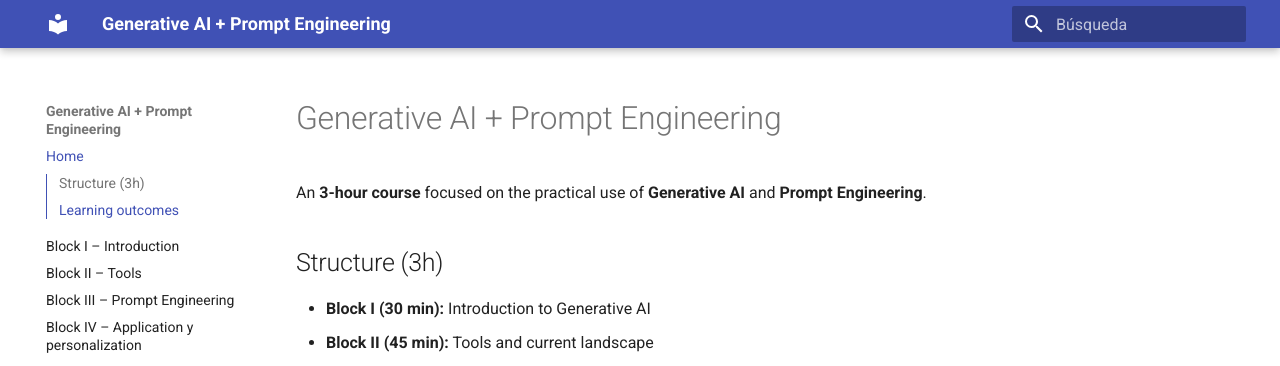
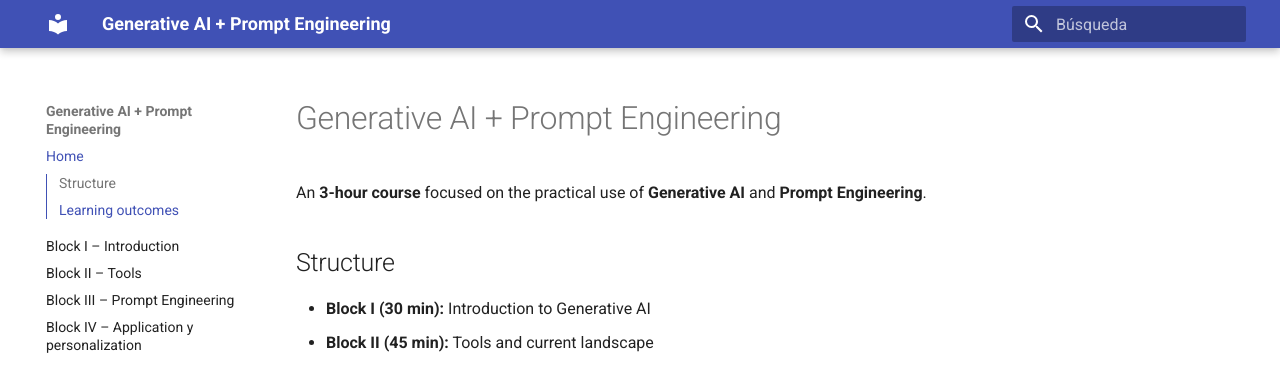
Before and after one commit to Mltechdrawer/GenerativeAI_PromptEngineering, an MkDocs documentation site: the page built from docs/index.md, in a window 1280 px wide. Shown: the top 366 px of the page. Built offline with MkDocs 1.6.1 and Material for MkDocs 9.7.7, drawn with Linux system fonts in a browser that asks for light colours.

Commit message:
Update content

```diff
--- a/docs/index.md
+++ b/docs/index.md
@@ -2,7 +2,7 @@
 
 An **3-hour course** focused on the practical use of **Generative AI** and **Prompt Engineering**.
 
-## Structure (3h)
+## Structure
 
 - **Block I (30 min):** Introduction to Generative AI
 - **Block II (45 min):** Tools and current landscape
```
